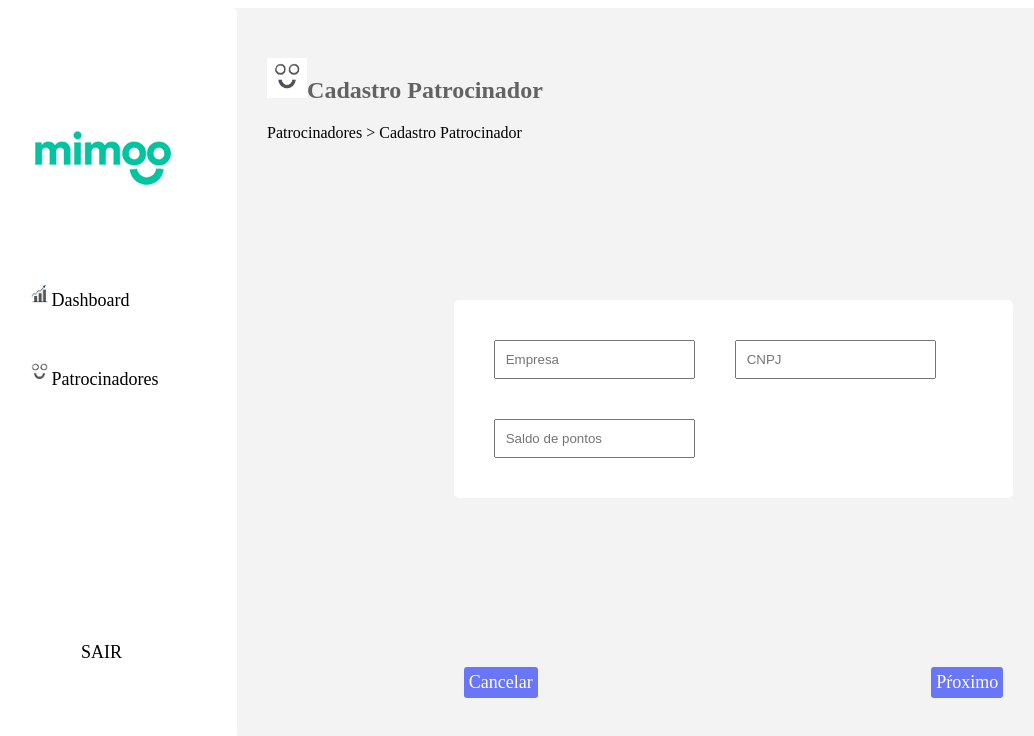
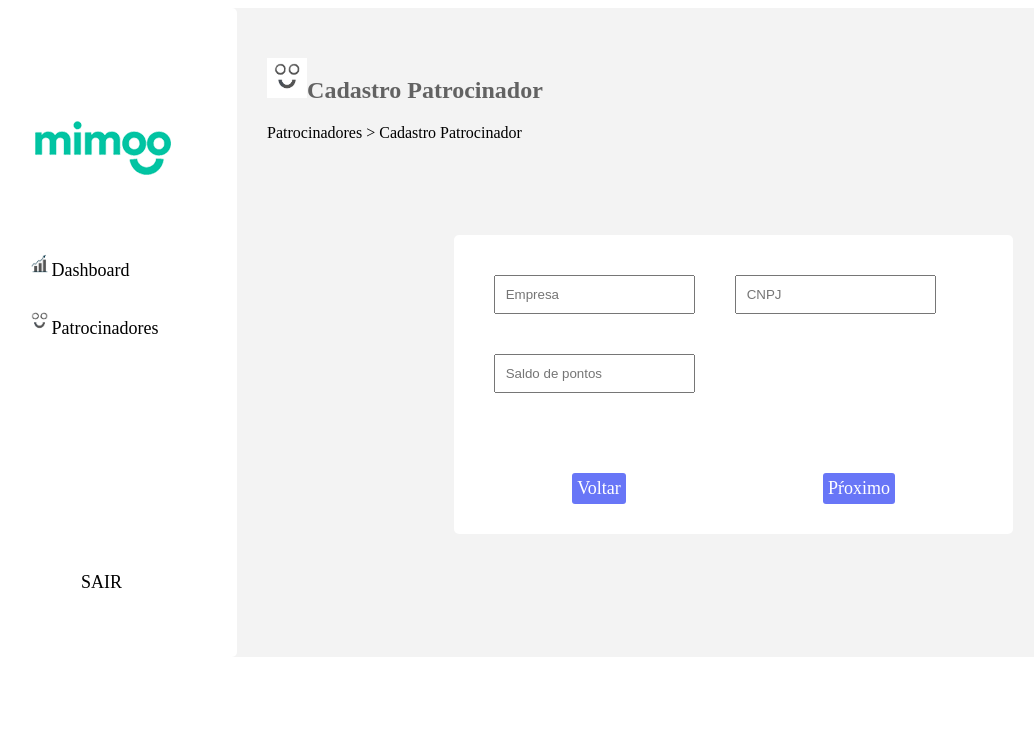
Before and after one commit to CarolinaInglethe/ci-project-mimoo-sponsor-registration, a React (Create React App) app: page /createSponsor in a window 1280 px wide. Shown: the top 736 px of the page, without its empty margins (42-1076 px from the left). Built offline with nearby package versions, Linux system fonts and the light colour scheme.

Commit message:
createSponsor - organiza html e css Pagina Cadastro patrocinador

```diff
--- a/src/components/FormCreateSponsor.tsx
+++ b/src/components/FormCreateSponsor.tsx
@@ -5,20 +5,20 @@ import { Link } from 'react-router-dom';
 const FormCreateSponsor = () => {
 
   return (
-    <div className="form-create-sponsor-container">
-      <form>
+    <form className="form-create-sponsor">
+      <div>
         <input type="text" placeholder="Empresa" />
         <input type="text" placeholder="CNPJ" />
         <input type="text" placeholder="Saldo de pontos" />
-      </form>
+      </div>
 
       <div className="form-create-sponsor-buttons">
-        <Link to="/sponsors" >Cancelar</Link>
+        <Link to="/sponsors" >Voltar</Link>
         <Link to="/createSponsor" >
           Pŕoximo
         </Link>
       </div>
-    </div>
+    </form>
   )
 }
 
--- a/src/css/App.css
+++ b/src/css/App.css
@@ -131,16 +131,16 @@ h2, h3 {
   width: 100%;
 }
 
-form {
+.form-create-sponsor {
   background-color: rgb(255, 255, 255);
   border-radius: 5px;
   display: flex;
   flex-wrap: wrap;
-  margin: 17% 20%;
+  margin: 10% 20%;
   padding: 20px;
 }
 
-form input {
+.form-create-sponsor input {
   margin: 20px;
   padding: 10px;
 }
@@ -148,6 +148,8 @@ form input {
 .form-create-sponsor-buttons {
   display: flex;
   justify-content: space-around;
+  padding-top: 50px;
+  width: 100%;
 }
 
 .form-create-sponsor-buttons a {
```
